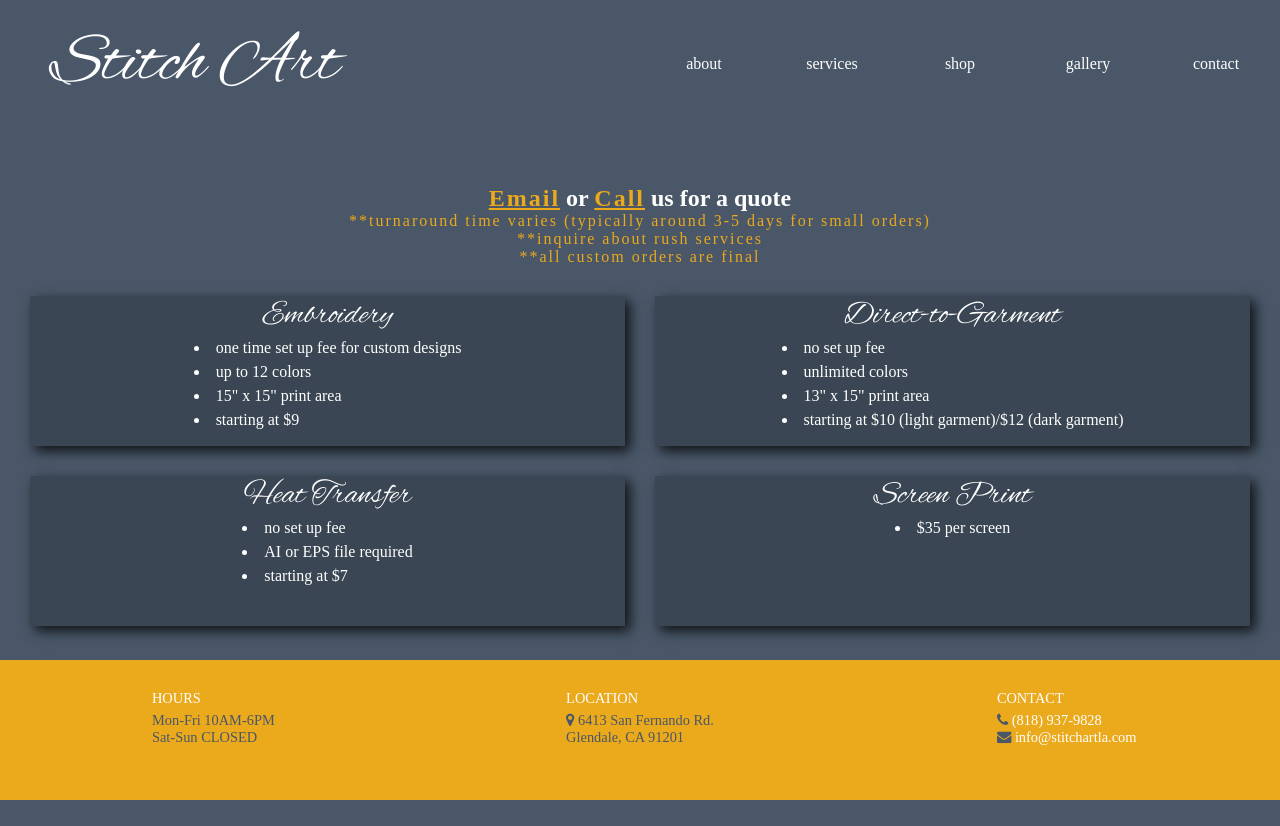
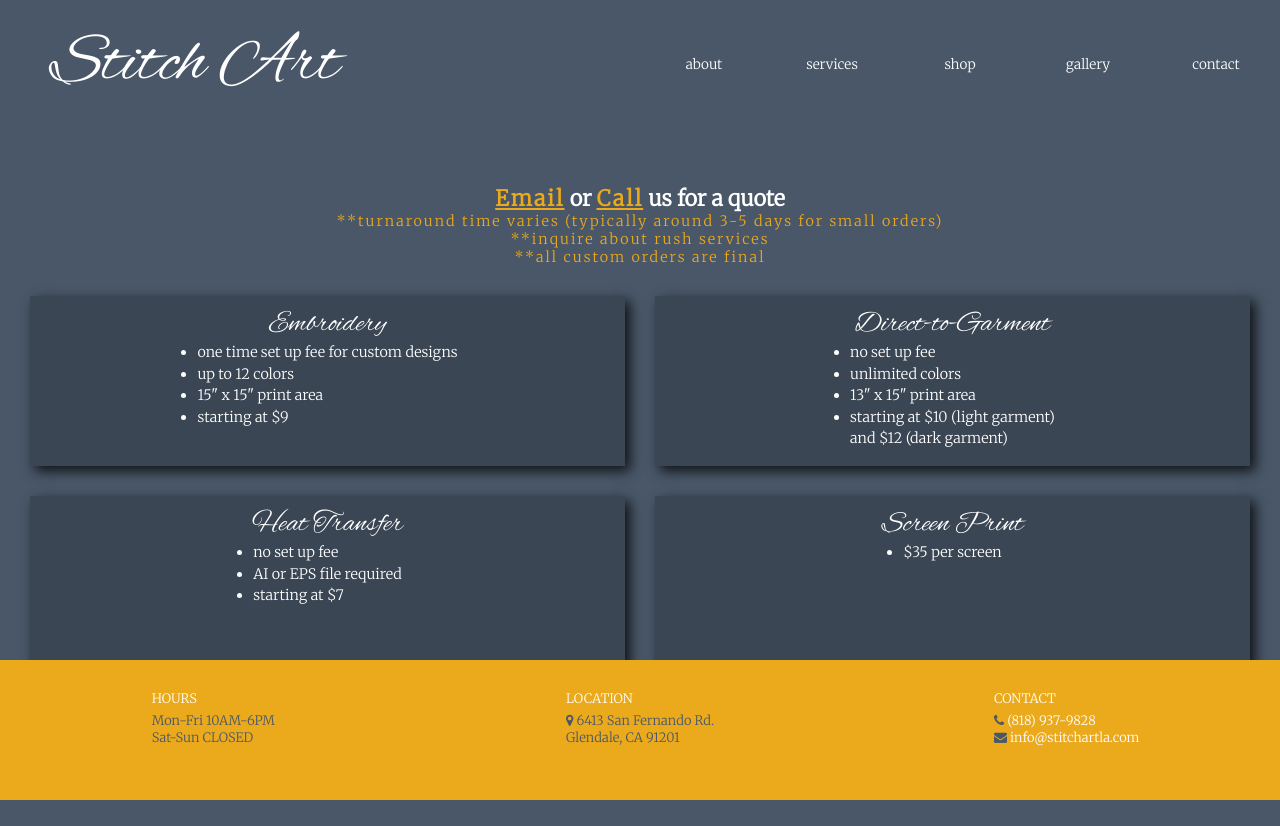
Before and after one commit to shellyhu3/stitch_art, a Django app: page /services in a window 1280 px wide. Before the commit the page ends 800 px from the top, so only its background shows below. Run offline with Django 3.2, Linux system fonts and the light colour scheme; parts of the project's set-up code (start-up, migrations or seed data) failed here and were passed over.

Commit message:
fixed nav and bg issue

```diff
--- a/apps/admin_app/static/admin_app/style.css
+++ b/apps/admin_app/static/admin_app/style.css
@@ -8,13 +8,12 @@
 html, body{
     background-color: rgb(73, 87, 104);
     color: white;
+    font-family: 'Merriweather', sans-serif;
 }
 
 #bg_img{
     background: url("/static/admin_app/thread.jpeg") no-repeat fixed;
     background-size: cover;
-    font-family: 'Merriweather', sans-serif;
-    font-size: 0.85em;
 }
 
 #container{
@@ -22,7 +21,7 @@ html, body{
     margin: 0px auto;
     /* font-family: 'Lato', sans-serif; */
     text-align: center;
-    /* font-size: 0.8em; */
+    font-size: 0.9em;
     /* background-color: white; */
 }
 
@@ -40,6 +39,7 @@ html, body{
     top: 0;
     z-index: 1;
     transition: 0.4s;
+    font-size: .85em;
 }
 
 #bg_nav{
@@ -51,11 +51,12 @@ html, body{
     top: 0;
     z-index: 1;
     transition: 0.4s;
+    font-size: .85em;
 }
 
 .reg_nav_bg{
-    background: url("/static/admin_app/thread.jpeg") no-repeat fixed;
-    background-size: cover;
+    /* background: url("/static/admin_app/thread.jpeg") no-repeat fixed; */
+    /* background-size: cover; */
     height: 80px;
 }
 
@@ -145,7 +146,7 @@ a:hover{
     width: 400px;
     height: 100vh;
     min-height: 600px;
-    font-size: 3em;
+    font-size: 2.9em;
     text-align: left;
     box-sizing: border-box;
     padding-top: 10%;
@@ -281,13 +282,13 @@ a:hover{
     /* margin: 20px; */
     box-shadow: 5px 5px 12px rgba(0, 0, 0, 0.8);
     background-color: rgba(0, 0, 0, 0.2);
-    /* padding: 10px; */
+    padding: 10px;
     min-height: 150px;
 }
 
 
 #services ul{
-    list-style-position: inside;
+    list-style-position: outside;
     display: inline-block;
 }
 
--- a/apps/admin_app/templates/admin_app/home.html
+++ b/apps/admin_app/templates/admin_app/home.html
@@ -15,7 +15,7 @@
 </head>
 
 <body>
-    <div id="bg_img">
+    <!-- <div id="bg_img"> -->
         <div id="bg_nav" class="reg_nav_bg">
             <div id="user">
 
@@ -51,6 +51,7 @@
             </div>
         </div>
         <div id="container">
+            <div id="bg_img">
                 <div class="cursive" id="quote">
                     <div class="spacer"></div>
                     <p>Custom garments.</p>
@@ -61,6 +62,7 @@
                         <div class="arrow"></div>
                         <div class="arrow"></div>
                         <div class="arrow"></div>
+                    </div>
                 </div>
             </div>
             <div id="about">
--- a/apps/admin_app/templates/admin_app/services.html
+++ b/apps/admin_app/templates/admin_app/services.html
@@ -72,7 +72,7 @@
                     <li>no set up fee</li>
                     <li>unlimited colors</li>
                     <li>13" x 15" print area</li>
-                    <li>starting at $10 (light garment)/$12 (dark garment)</li>
+                    <li>starting at $10 (light garment)<br>and $12 (dark garment)</li>
                 </ul>
             </div>
             <div>
```
Lines whose indentation alone changed are shown as unchanged.
